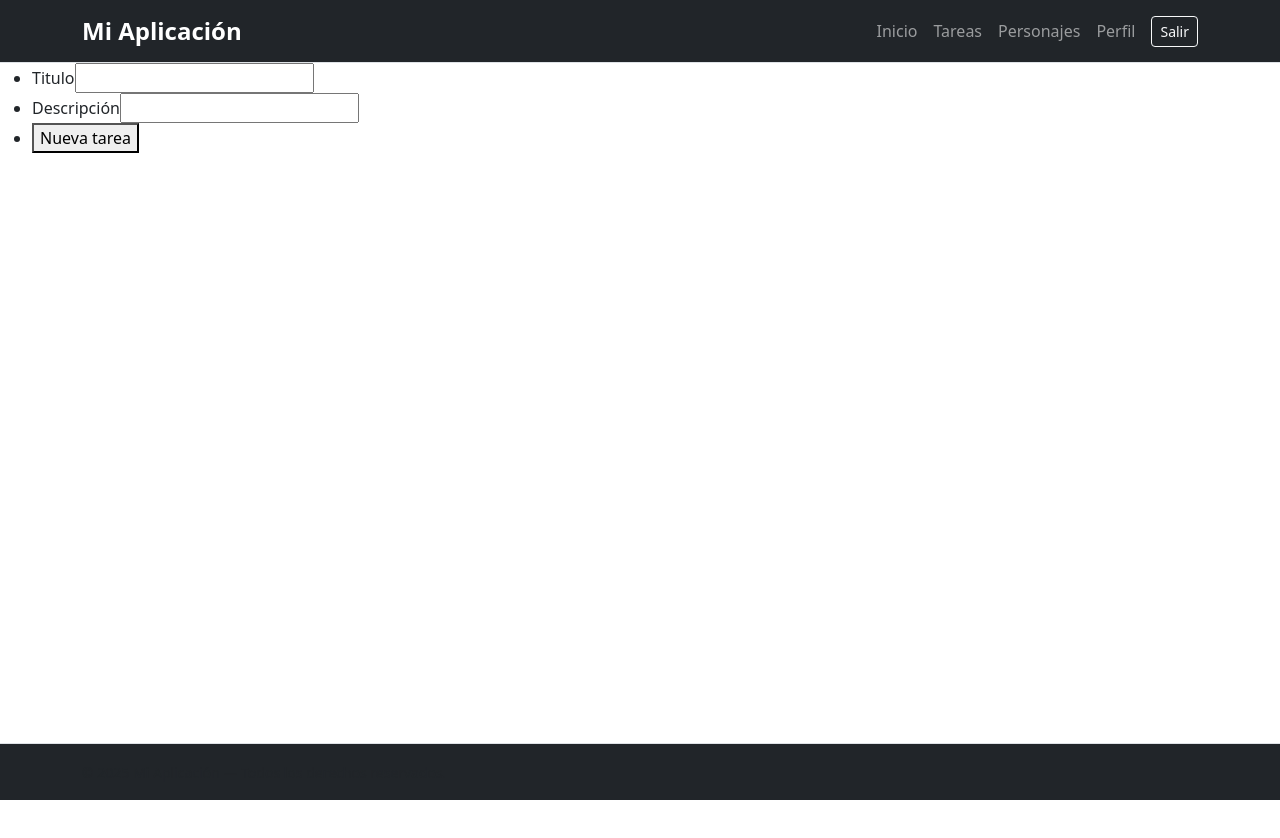
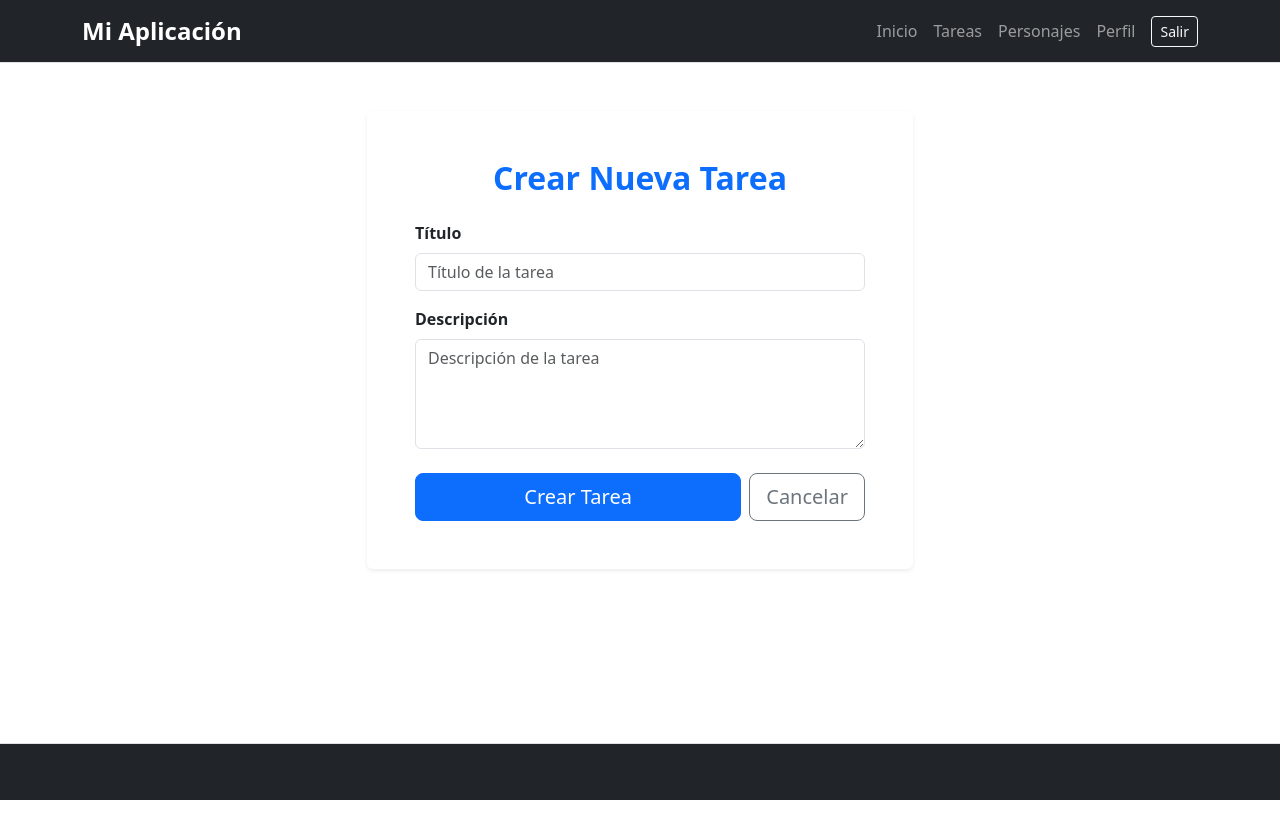
Before and after one commit to MaximoVeron/trabajo-practico-integrador-2-maximo-veron, a React app in the folder frontend/: page /createtask in a window 1280 px wide. Shown: the top 838 px of the page. Before the commit the page ends 800 px from the top, so only its background shows below. Built offline with nearby package versions, Linux system fonts and the light colour scheme; sample sign-in values are in the browser's storage; the HTML template or start-up script is replaced by a standard one.

Commit message:
funcionalidad de actualizaciones de tareas y estilizacion final con IA

```diff
--- a/frontend/src/components/ErrorAd.jsx
+++ b/frontend/src/components/ErrorAd.jsx
@@ -1,8 +1,10 @@
-export const ErrorAd = () => {
+export const ErrorAd = ({
+  message = "Ocurrió un error. Intenta nuevamente.",
+}) => {
   return (
-    <div className="alert alert-danger text-center" role="alert">
-      <h4 className="alert-heading">Error</h4>
-      <p>No se pudo cargar el personaje. Intenta nuevamente.</p>
+    <div className="alert alert-danger text-center my-4" role="alert">
+      <h4 className="alert-heading"> Error</h4>
+      <p className="mb-0">{message}</p>
     </div>
   );
 };
--- a/frontend/src/components/ProfileCard.jsx
+++ b/frontend/src/components/ProfileCard.jsx
@@ -1,4 +1,5 @@
 import { useEffect, useState } from "react";
+import Footer from "./Footer";
 
 export const ProfileCard = () => {
   const [profile, setProfile] = useState(null);
@@ -52,6 +53,7 @@ export const ProfileCard = () => {
           </div>
         </div>
       </div>
+      <Footer />
     </div>
   );
 };
--- /dev/null
+++ b/frontend/src/components/PutTask.jsx
@@ -0,0 +1,70 @@
+import { useForm } from "../hooks/useForm";
+
+export const PutTask = ({ onCancel, onPut, task }) => {
+  const { formState, handleChange } = useForm({
+    title: task.title,
+    description: task.description,
+  });
+
+  const handleSubmit = (e) => {
+    e.preventDefault();
+    onPut(task.id, formState);
+  };
+
+  return (
+    <div
+      className="modal d-block"
+      style={{ backgroundColor: "rgba(0,0,0,0.5)" }}
+    >
+      <div className="modal-dialog modal-dialog-centered">
+        <div className="modal-content">
+          <div className="modal-header">
+            <h5 className="modal-title fw-bold">Editar Tarea</h5>
+          </div>
+          <div className="modal-body">
+            <form onSubmit={handleSubmit}>
+              <div className="mb-3">
+                <label htmlFor="title" className="form-label fw-semibold">
+                  Título
+                </label>
+                <input
+                  type="text"
+                  name="title"
+                  id="title"
+                  className="form-control"
+                  value={formState.title}
+                  onChange={handleChange}
+                />
+              </div>
+              <div className="mb-3">
+                <label htmlFor="description" className="form-label fw-semibold">
+                  Descripción
+                </label>
+                <textarea
+                  name="description"
+                  id="description"
+                  className="form-control"
+                  value={formState.description}
+                  onChange={handleChange}
+                  rows="3"
+                ></textarea>
+              </div>
+              <div className="d-flex gap-2">
+                <button type="submit" className="btn btn-primary w-100">
+                  Actualizar
+                </button>
+                <button
+                  type="button"
+                  className="btn btn-outline-secondary w-100"
+                  onClick={onCancel}
+                >
+                  Cancelar
+                </button>
+              </div>
+            </form>
+          </div>
+        </div>
+      </div>
+    </div>
+  );
+};
--- a/frontend/src/pages/CharactersPage.jsx
+++ b/frontend/src/pages/CharactersPage.jsx
@@ -1,4 +1,5 @@
 import { CharacterCard } from "../components/CharacterCard";
+import Footer from "../components/Footer";
 
 export const CharactersPage = () => {
   return (
@@ -11,6 +12,7 @@ export const CharactersPage = () => {
           <CharacterCard />
         </div>
       </div>
+      <Footer />
     </div>
   );
 };
--- a/frontend/src/pages/CreateTask.jsx
+++ b/frontend/src/pages/CreateTask.jsx
@@ -1,6 +1,7 @@
 import { useState } from "react";
-import { ErrorAd } from "../components/ErrorAd";
 import { useForm } from "../hooks/useForm";
+import { Link, useNavigate } from "react-router";
+import Footer from "../components/Footer";
 
 export const CreateTask = () => {
   const { formState, handleChange, handleResetForm } = useForm({
@@ -10,6 +11,8 @@ export const CreateTask = () => {
   });
   const [error, setError] = useState();
   const { title, description } = formState;
+  const navigate = useNavigate();
+
   const handleSubmit = async (e) => {
     e.preventDefault();
     const resp = await fetch("http://localhost:3000/api/tasks", {
@@ -24,53 +27,86 @@ export const CreateTask = () => {
     const data = await resp.json();
 
     if (data.errors) {
-      console.log("retornar el error");
       setError(data.errors);
       return;
     }
+
+    alert("Tarea creada exitosamente");
     handleResetForm();
-    // if (!resp.ok) {
-    //   setError(data);
-    // }
-    // console.log("👉🏻 ~ CreateTask.jsx:20 ~ handleSubmit ~ data:", data);
-    // console.log(data.errors.description.msg);
-    // console.log(data.errors);
-    // if (data.error) setError(data.error);
-    // // data.ok ? alert("tarea creada") : alert("error al crear tarea");
-    // handleResetForm();
+    navigate("/tasks");
   };
-  // if (error) return <ErrorAd />;
 
-  // console.log(error);
   return (
+    <div className="d-flex flex-column min-vh-100">
+      <div className="container flex-grow-1 py-5">
+        <div className="row justify-content-center">
+          <div className="col-md-8 col-lg-6">
+            <div className="card shadow-sm border-0">
+              <div className="card-body p-5">
+                <h2 className="text-center mb-4 fw-bold text-primary">
+                  Crear Nueva Tarea
+                </h2>
                 <form onSubmit={handleSubmit}>
-      <ul>
-        <li>
-          <label htmlFor="title">Titulo</label>
+                  <div className="mb-3">
+                    <label htmlFor="title" className="form-label fw-semibold">
+                      Título
+                    </label>
                     <input
                       type="text"
                       name="title"
                       id="title"
+                      className="form-control"
                       value={title}
                       onChange={handleChange}
+                      placeholder="Título de la tarea"
                     />
-          {error?.title && <h2>{error.title.msg}</h2>}
-        </li>
-        <li>
-          <label htmlFor="description">Descripción</label>
-          <input
-            type="text"
+                    {error?.title && (
+                      <small className="text-danger">{error.title.msg}</small>
+                    )}
+                  </div>
+                  <div className="mb-4">
+                    <label
+                      htmlFor="description"
+                      className="form-label fw-semibold"
+                    >
+                      Descripción
+                    </label>
+                    <textarea
                       name="description"
                       id="description"
+                      className="form-control"
                       value={description}
                       onChange={handleChange}
-          />
-          {error?.description && <h2>{error.description.msg}</h2>}
-        </li>
-        <li>
-          <button type="submit">Nueva tarea</button>
-        </li>
-      </ul>
+                      placeholder="Descripción de la tarea"
+                      rows="4"
+                    ></textarea>
+                    {error?.description && (
+                      <small className="text-danger">
+                        {error.description.msg}
+                      </small>
+                    )}
+                  </div>
+                  <div className="d-flex gap-2">
+                    <button
+                      type="submit"
+                      className="btn btn-primary w-100 btn-lg"
+                    >
+                      Crear Tarea
+                    </button>
+                    <Link
+                      className="btn btn-outline-secondary btn-lg"
+                      to="/tasks"
+                    >
+                      Cancelar
+                    </Link>
+                  </div>
                 </form>
+              </div>
+            </div>
+          </div>
+        </div>
+      </div>
+      <Footer />
+    </div>
   );
 };
--- a/frontend/src/pages/TasksPage.jsx
+++ b/frontend/src/pages/TasksPage.jsx
@@ -1,9 +1,11 @@
 import { TasksCard } from "../components/TasksCard";
+import Footer from "../components/Footer";
 
 export const TasksPage = () => {
   return (
-    <div>
+    <>
       <TasksCard />
-    </div>
+      <Footer />
+    </>
   );
 };
--- a/frontend/src/routes/PrivateRoutes.jsx
+++ b/frontend/src/routes/PrivateRoutes.jsx
@@ -1,7 +1,5 @@
 import { Navigate, Outlet } from "react-router";
 import { NavBar } from "../components/NavBar";
-import Footer from "../components/Footer";
-//porque importar navbar aca?
 
 export const PrivateRoutes = () => {
   const isLogged = localStorage.getItem("isLogged");
@@ -10,7 +8,6 @@ export const PrivateRoutes = () => {
     <>
       <NavBar />
       <Outlet />
-      <Footer />
     </>
   ) : (
     <Navigate to="/login" />
```
Also changed, not shown: frontend/src/components/TasksCard.jsx (+54 -6 lines). Lines whose indentation alone changed are shown as unchanged.
